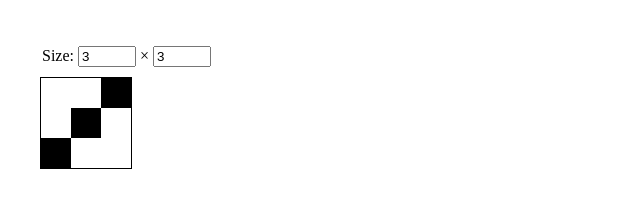
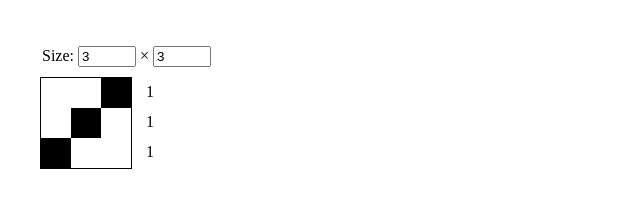
Before and after one commit to SzNagyMisu/nonogram-vue, a Vue app: page / in a window 1280 px wide. Shown: the top 219 px of the page, without its empty margins (0-640 px from the left). Built offline with nearby package versions, Linux system fonts and the light colour scheme.

Commit message:
horizontal definitions

```diff
--- a/src/App.vue
+++ b/src/App.vue
@@ -3,6 +3,7 @@ import { computed, ref } from 'vue';
 
 import SetSize from './components/SetSize.vue';
 import NonogramTable from './components/NonogramTable.vue';
+import HorizontalDefinitions from './components/HorizontalDefinitions.vue';
 
 
 const table = ref([
@@ -40,11 +41,18 @@ const setTable = (newRowCount, newColCount) => {
         @setRowCount="newRowCount => setTable(newRowCount, colCount)"
         @setColCount="newColCount => setTable(rowCount, newColCount)"
     />
-    <NonogramTable
-        :table="table"
-        @cellClick="changeColor"
-    />
+    <section class="flex">
+        <NonogramTable
+            :table="table"
+            @cellClick="changeColor"
+        />
+        <HorizontalDefinitions :table="table" />
+    </section>
 </template>
 
 <style scoped>
+section.flex {
+    display: flex;
+    gap: 3px;
+}
 </style>
--- /dev/null
+++ b/src/components/HorizontalDefinitions.vue
@@ -0,0 +1,49 @@
+<script setup>
+defineProps({
+    table: {
+        type: Array,
+        required: true,
+    },
+});
+
+const numsForRow = (row) => {
+    const nums = [];
+    let num = 0;
+    row.forEach(cell => {
+        if (cell === "black") {
+            num++;
+        } else {
+            if (num > 0) {
+                nums.push(num);
+            }
+            num = 0;
+        }
+    });
+    if (num > 0) {
+        nums.push(num);
+    }
+    return nums;
+}
+</script>
+
+<template>
+    <section class="definitions horizontal">
+        <section class="row" v-for="row in table">
+            <article v-for="num in numsForRow(row)">{{ num }}</article>
+        </section>
+    </section>
+</template>
+
+<style scoped>
+section.row {
+    display: flex;
+    height: 30px;
+}
+
+article {
+    width: 30px;
+    display: flex;
+    justify-content: center;
+    align-items: center;
+}
+</style>
--- a/src/components/NonogramTable.vue
+++ b/src/components/NonogramTable.vue
@@ -20,7 +20,6 @@ const onCellClicked = (rowIdx, colIdx) => emit("cellClick", rowIdx, colIdx);
 
 <style scoped>
 section.table {
-    display: inline-block;
     border: 1px solid black;
 }
 section.row {
```
